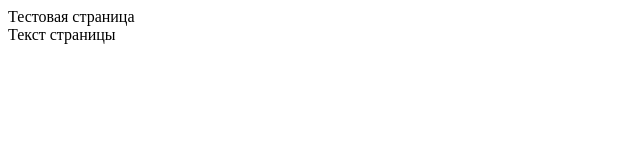
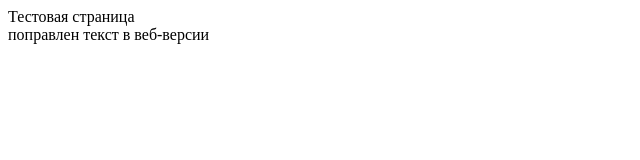
Before and after one commit to AlexZhebov/test1, a plain HTML site: page index.html in a window 1280 px wide. Shown: the full height of the page, 0-640 px from the left. Drawn offline with Linux system fonts and the light colour scheme.

Commit message:
поправлен текст в веб-версии

```diff
--- a/index.html
+++ b/index.html
@@ -6,6 +6,6 @@
 </head>
 <body>
     <div>Тестовая страница</div>
-    <div>Текст страницы</div>
+    <div>поправлен текст в веб-версии</div>
 </body>
 </html>
```
